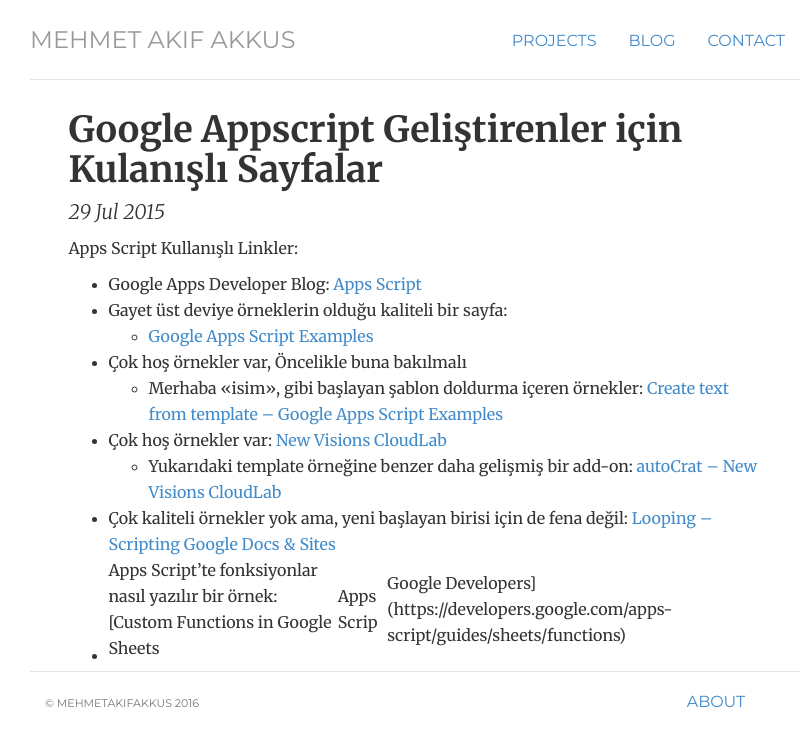
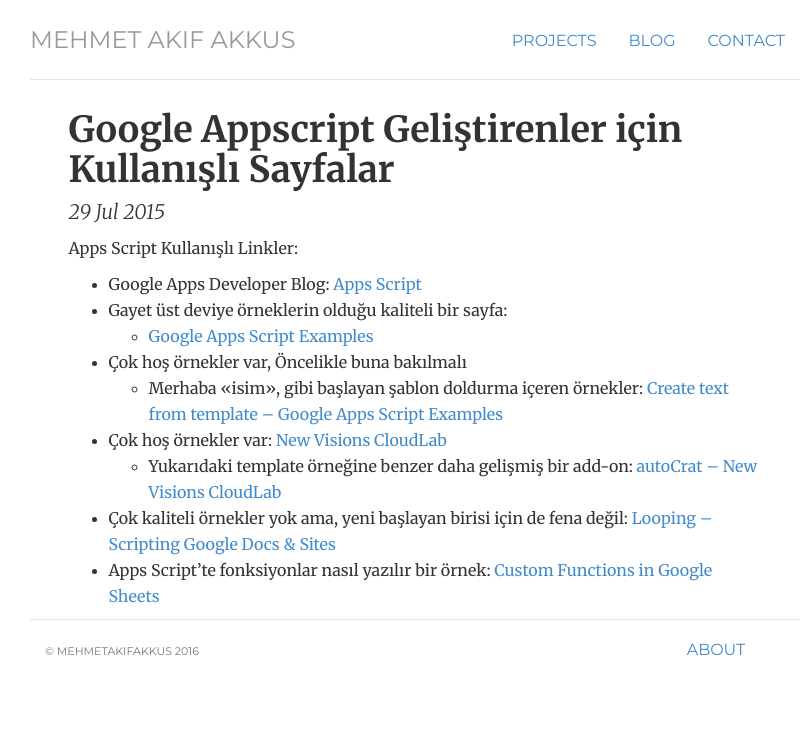
Before and after one commit to mehmetakifakkus/mehmetakifakkus.github.io, a Jekyll site: the page built from _posts/2015-07-29-google-appscript-gelistirenler-icin-kullanisli-sayfalar.md, in a window 1280 px wide. Shown: the top 747 px of the page, without its empty margins (225-1037 px from the left). Built offline with Jekyll 4.4.1, drawn with Linux system fonts in a browser that asks for light colours.

Commit message:
Update 2015-07-29-google-appscript-gelistirenler-icin-kullanisli-sayfalar.md

```diff
--- a/_posts/2015-07-29-google-appscript-gelistirenler-icin-kullanisli-sayfalar.md
+++ b/_posts/2015-07-29-google-appscript-gelistirenler-icin-kullanisli-sayfalar.md
@@ -1,6 +1,6 @@
 ---
 layout: post
-title: "Google Appscript Geliştirenler için Kulanışlı Sayfalar"
+title: "Google Appscript Geliştirenler için Kullanışlı Sayfalar"
 date: 2015-07-29
 ---
 
@@ -14,4 +14,4 @@
 - Çok hoş örnekler var: [New Visions CloudLab](https://sites.google.com/a/newvisions.org/scripts_resources)
     - Yukarıdaki template örneğine benzer daha gelişmiş bir add-on: [autoCrat – New Visions CloudLab](https://sites.google.com/a/newvisions.org/scripts_resources/add-ons/autocrat)
 - Çok kaliteli örnekler yok ama, yeni başlayan birisi için de fena değil: [Looping – Scripting Google Docs & Sites](https://sites.google.com/a/unifiedlearning.co.uk/scripting/starting-out/looping)
-- Apps Script’te fonksiyonlar nasıl yazılır bir örnek: [Custom Functions in Google Sheets | Apps Scrip | Google Developers](https://developers.google.com/apps-script/guides/sheets/functions)
+- Apps Script’te fonksiyonlar nasıl yazılır bir örnek: [Custom Functions in Google Sheets](https://developers.google.com/apps-script/guides/sheets/functions)
```
